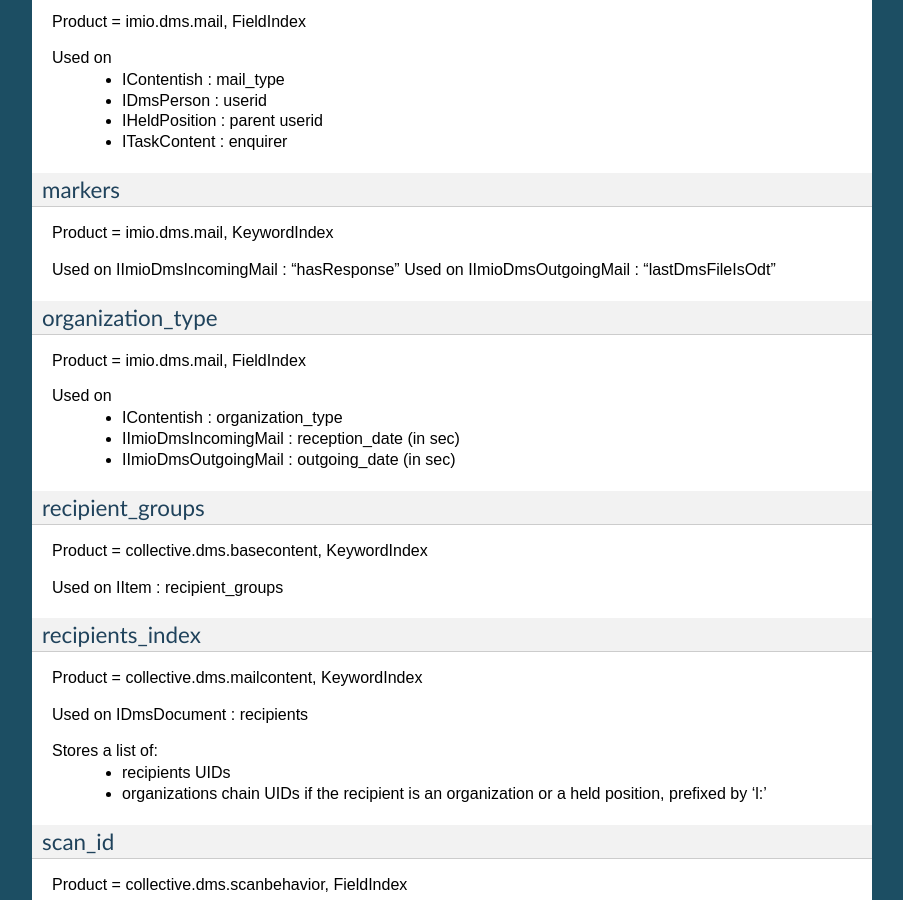
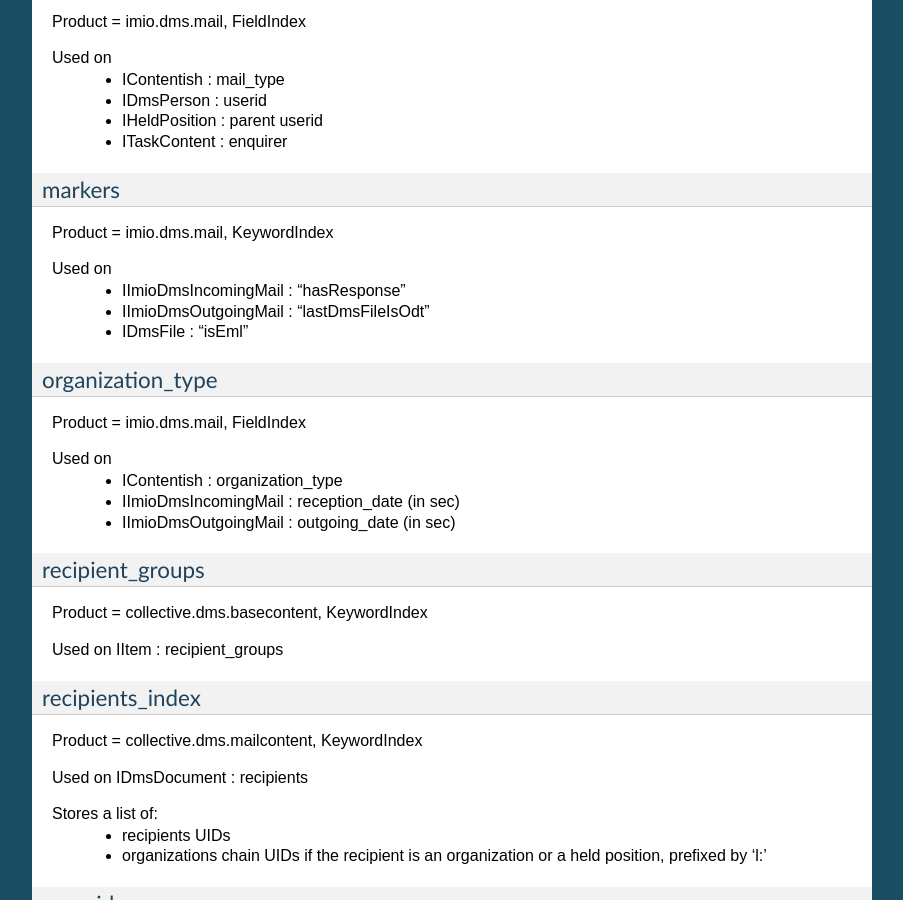
Before and after one commit to IMIO/server.dmsmail, a Sphinx documentation site: the page built from docs/source/indexes.rst, in a window 1280 px wide and 900 px high, scrolled down 2044 px. Shown: the whole window, without its empty margins (198-1101 px from the left). Built offline with Sphinx 7.4.7, drawn with Linux system fonts in a browser that asks for light colours.

Commit message:
Updated tech doc

```diff
--- a/docs/source/indexes.rst
+++ b/docs/source/indexes.rst
@@ -108,8 +108,10 @@ markers
 -------
 Product = imio.dms.mail, KeywordIndex
 
-Used on IImioDmsIncomingMail : "hasResponse"
-Used on IImioDmsOutgoingMail : "lastDmsFileIsOdt"
+Used on
+    * IImioDmsIncomingMail : "hasResponse"
+    * IImioDmsOutgoingMail : "lastDmsFileIsOdt"
+    * IDmsFile : "isEml"
 
 organization_type
 -----------------
```
